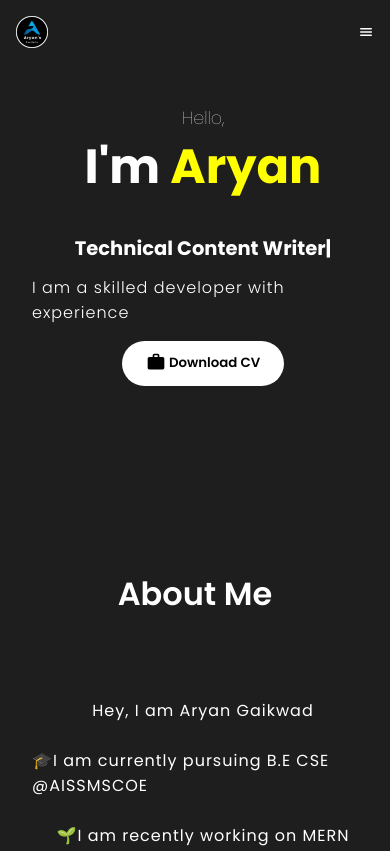
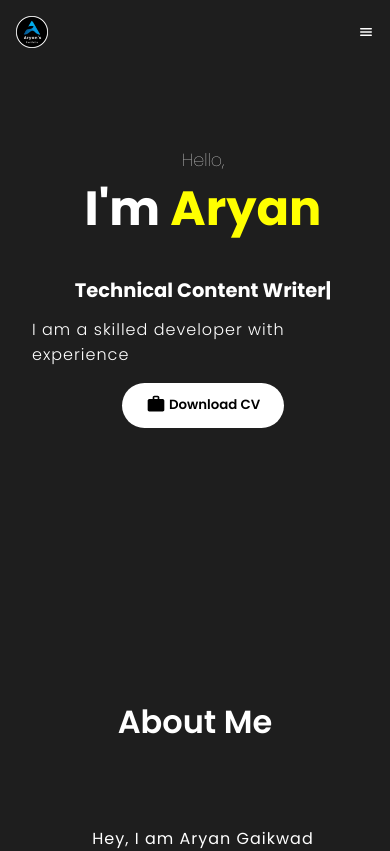
Before and after one commit to Megamind0407/React-Portfolio, a React (Create React App) app: page / in a window 390 px wide. Shown: the top 851 px of the page. Built offline with nearby package versions, Linux system fonts and the light colour scheme.

Commit message:
responsive changes 3

```diff
--- a/src/components/Intro/intro.css
+++ b/src/components/Intro/intro.css
@@ -2,12 +2,14 @@
 #intro{
     display: flex;
     margin: auto;
+    margin-bottom: 2.7rem;
 }
 
 .bg{
     position: absolute;
     right: 0;
     object-fit:cover;
+    top: 10%;
     max-width: 600px;
 }
 
@@ -92,7 +94,7 @@
         margin: auto;
     }
     .introContent{
-        height: 60vh;
+        height: 70vh;
         width: 100vw;
         align-items: center;
         justify-content: center;
--- a/src/components/NavBar/NavBar.js
+++ b/src/components/NavBar/NavBar.js
@@ -33,9 +33,9 @@ const NavBar = () => {
                 <Link activeClass='active' to='about' spy={true} smooth={true} offset={-90} duration={900} className="componentsList">About</Link>
                 <Link activeClass='active' to='skills' spy={true} smooth={true} offset={-70} duration={900} className="componentsList">Skills</Link>
                 <Link activeClass='active' to='experience' spy={true} smooth={true} offset={-40} duration={900} className="componentsList">Experience</Link>
-                <Link activeClass='active' to='projects' spy={true} smooth={true} offset={-50} duration={900} className="componentsList">Projects</Link>
+                <Link activeClass='active' to='projects' spy={true} smooth={true} offset={-60} duration={900} className="componentsList">Projects</Link>
             </div>
-            <Link activeClass='active' to='contact' spy={true} smooth={true} offset={-50} duration={900} >
+            <Link activeClass='active' to='contact' spy={true} smooth={true} offset={-100} duration={900} >
             <button className="nav-button">
                 <img src={contactImg} alt="" className='contact-img'></img><span>Contact Me</span>
             </button>
```
